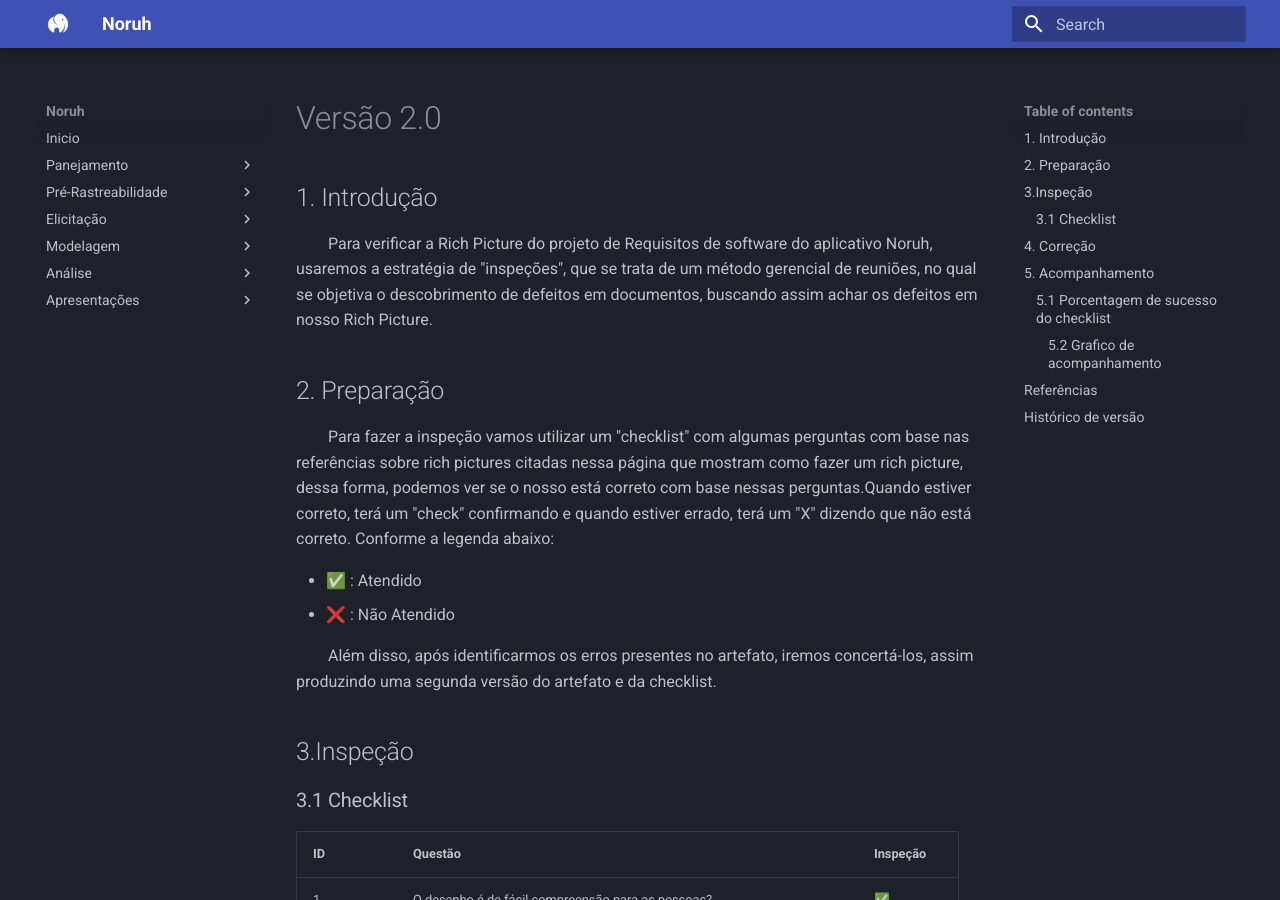
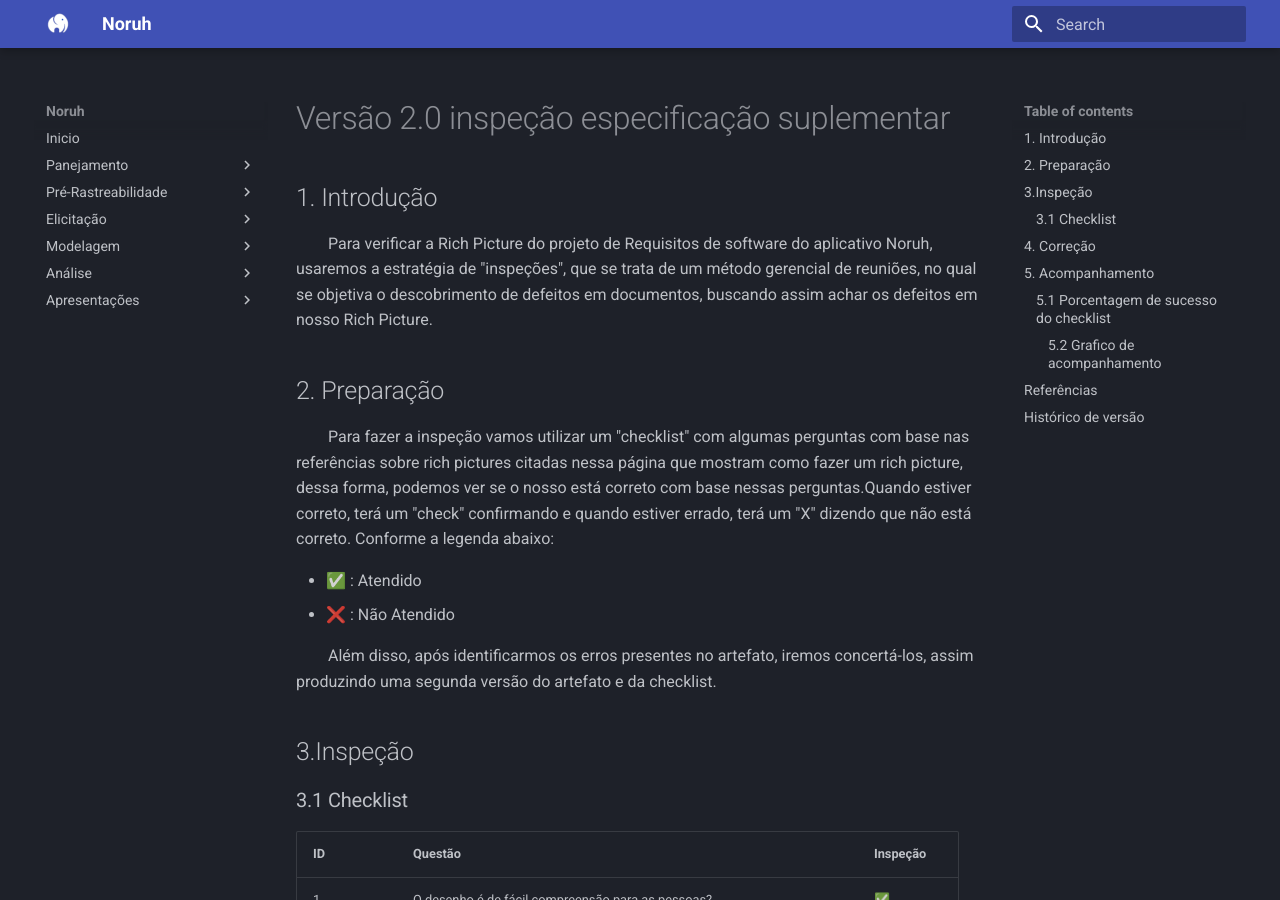
Before and after one commit to Thiab394/2022.1-Noruh, an MkDocs documentation site: the page built from docs/analise/verificacao/especificacaoSuplementar/V2inspecaoEspecificacaoSuplementar.md, in a window 1280 px wide and 900 px high. Built offline with MkDocs 1.6.1 and Material for MkDocs 9.7.7, drawn with Linux system fonts in a browser that asks for light colours.

Commit message:
Update V2inspecaoEspecificacaoSuplementar.md

```diff
--- a/docs/analise/verificacao/especificacaoSuplementar/V2inspecaoEspecificacaoSuplementar.md
+++ b/docs/analise/verificacao/especificacaoSuplementar/V2inspecaoEspecificacaoSuplementar.md
@@ -1,4 +1,4 @@
-# Versão 2.0
+# Versão 2.0  inspeção especificação suplementar
 
 ## 1. Introdução
 
```
